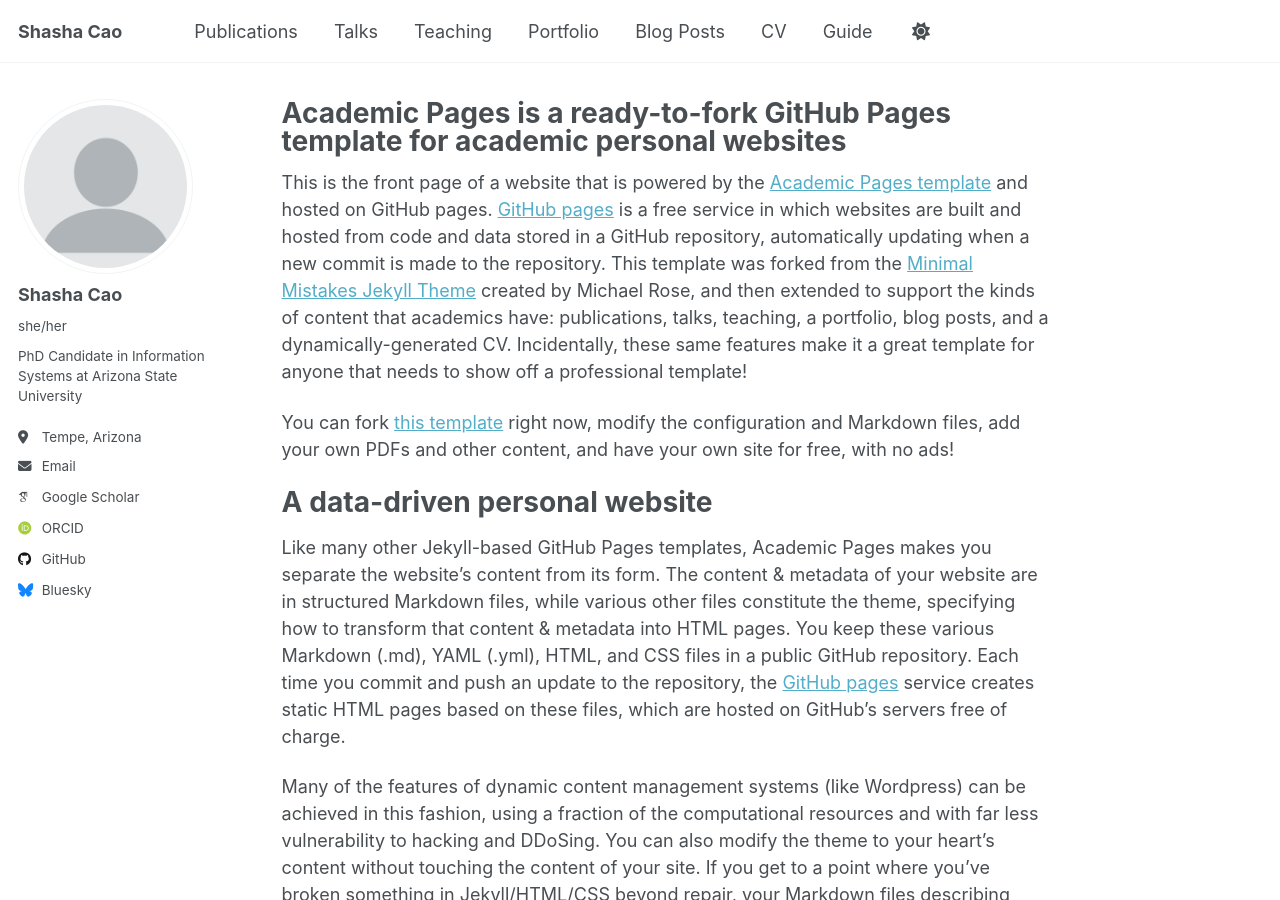
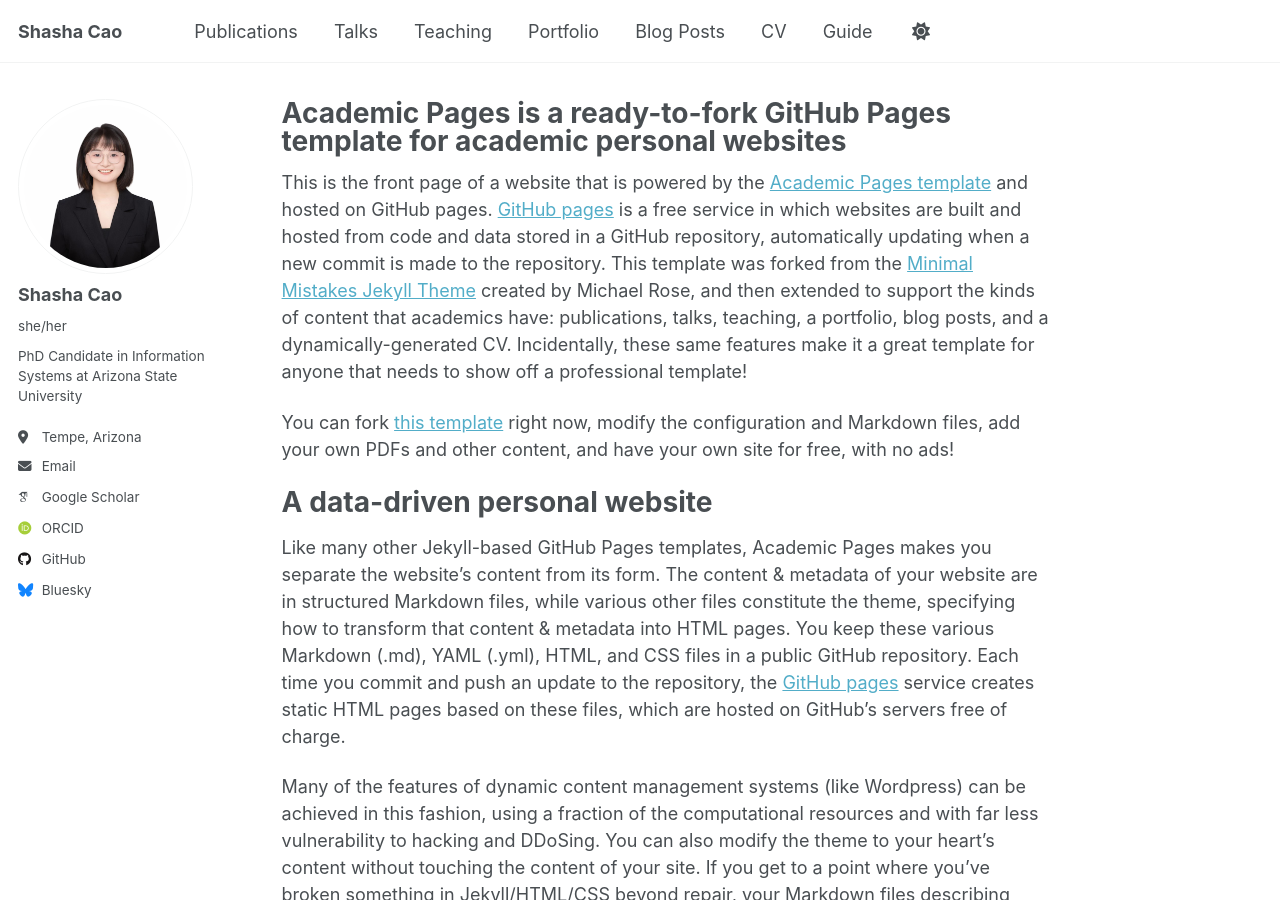
Before and after one commit to Desertshasha/shashacao.github.io, a Jekyll site: the page built from _pages/about.md, in a window 1280 px wide and 900 px high. Built offline with Jekyll 4.4.1, drawn with Linux system fonts in a browser that asks for light colours; some web fonts are replaced; a script that is not in the unit is left out.

Commit message:
Update _config.yml

```diff
--- a/_config.yml
+++ b/_config.yml
@@ -23,7 +23,7 @@ repository               : "shashacao/shashacao.github.io"
 #               Additional customization can be done by editing /_includes/author-profile.html
 author:
   # Biographic information
-  avatar           : "profile.png"
+  avatar           : "shasha1.jpg"
   name             : "Shasha Cao"
   pronouns         : "she/her"
   bio              : "PhD Candidate in Information Systems at Arizona State University"
```
